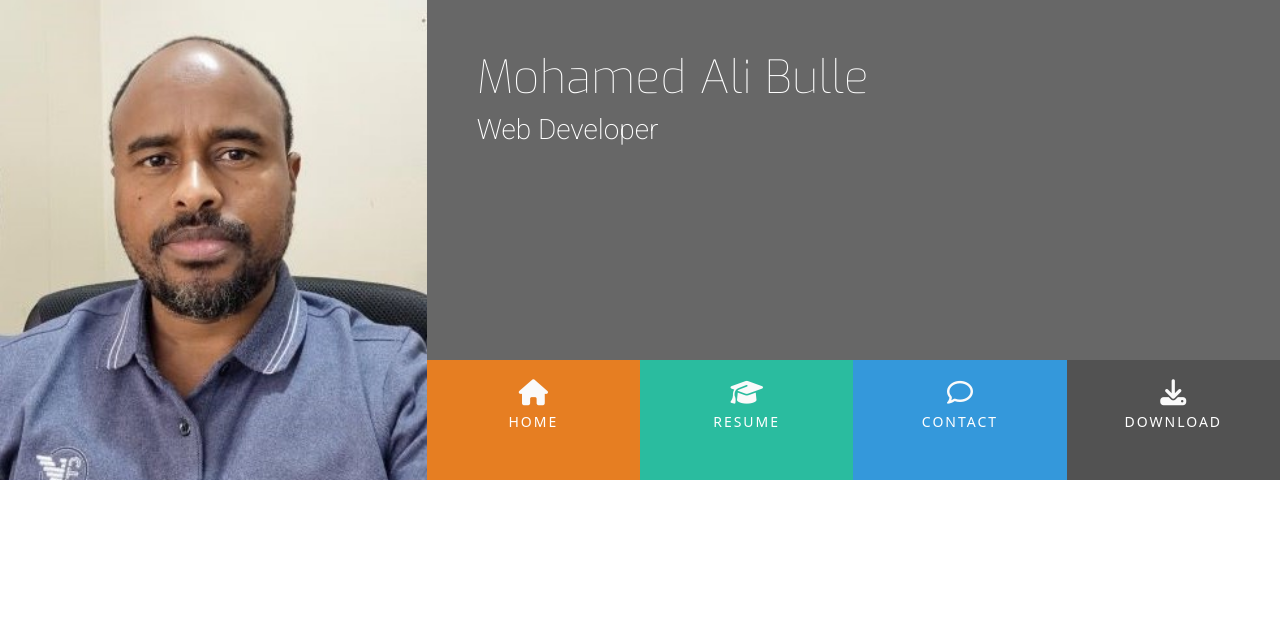
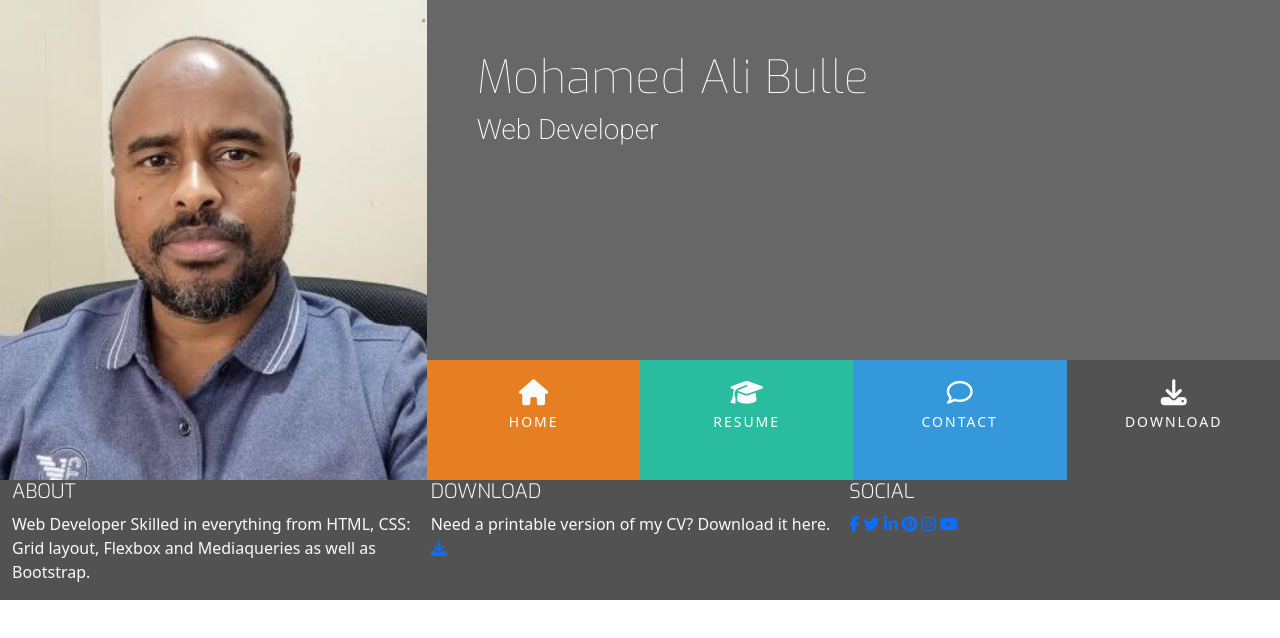
Before and after one commit to Bulle1982/CapstoneProject2, a plain HTML site: page index.html in a window 1280 px wide. Drawn offline with nearby package versions, Linux system fonts and the light colour scheme.

Commit message:
Add footer and style

```diff
--- a/assets/css/style.css
+++ b/assets/css/style.css
@@ -122,3 +122,35 @@ header {
     font-weight: 300;
     letter-spacing: 2px;
 }
+
+/* -------------------------------------------- hover.css ------------------------------------------------*/
+
+.hvr-sweep-to-bottom::before {
+
+    background-color: rgb(0, 0, 0, 0.2);
+    height: 120px;
+}
+
+
+
+.uppercase {
+    text-transform: uppercase;
+}
+
+.general-sub {
+    font-family: "Exo", sans-serif;
+    font-weight: 300;
+    color: fafafa;
+}
+
+.inline-block {
+    display: inline-block;
+}
+/* -------------------------footer-------------------------------------------------*/
+
+footer {
+    background-color: #525252;
+    color: #fafafa;
+    min-height: 120px;
+    margin: 0;
+}
--- a/index.html
+++ b/index.html
@@ -19,8 +19,22 @@
       crossorigin="anonymous"
     />
 
-    <link rel="stylesheet" href="https://cdn.jsdelivr.net/npm/@fortawesome/fontawesome-free@6.6.0/css/fontawesome.min.css" type="text/css" />
-    <link rel="stylesheet" href="https://cdnjs.cloudflare.com/ajax/libs/hover.css/2.1.1/css/hover-min.css" type="text/css" />
+    <link
+      rel="stylesheet"
+      href="https://cdn.jsdelivr.net/npm/@fortawesome/fontawesome-free@6.6.0/css/fontawesome.min.css"
+      type="text/css"
+    />
+    <link
+      rel="stylesheet"
+      href="https://cdnjs.cloudflare.com/ajax/libs/hover.css/2.1.1/css/hover-min.css"
+      type="text/css"
+    />
+
+    <link
+      rel="stylesheet"
+      href="https://cdnjs.cloudflare.com/ajax/libs/hover.css/2.1.1/css/hover-min.css"
+      type="text/css"
+    />
     <link rel="stylesheet" href="./assets/css/style.css" />
     <title>Mohamed Ali Bulle</title>
   </head>
@@ -38,20 +52,113 @@
           <div class="row no-pad">
             <div class="col">
               <ul id="nav" class="list-inline menucontainer">
-                    <li class="col-6 col-sm-3 list-inline-item ui-menu-color-home menuitem"><a href="#"><i class="fa fa-home" aria-hidden="true"></i><span>Home</span></a></li>
-                    <li class="col-6 col-sm-3 list-inline-item ui-menu-color-resume menuitem"><a href="#"><i class="fa fa-graduation-cap" aria-hidden="true"></i><span>Resume</span></a></li>
-                    <li class="col-6 col-sm-3 list-inline-item ui-menu-color-contact menuitem"><a href="#"><i class="fa fa-comment-o" aria-hidden="true"></i><span>Contact</span></a></li>
-                    <li class="col-6 col-sm-3 list-inline-item ui-menu-color-download menuitem"><a href="#"><i class="fa fa-download" aria-hidden="true"></i><span>Download</span></a></li>
+                <li
+                  class="col-6 col-sm-3 list-inline-item ui-menu-color-home menuitem"
+                >
+                  <a href="#" class="hvr-sweep-to-bottom"
+                    ><i class="fa fa-home" aria-hidden="true"></i
+                    ><span>Home</span></a
+                  >
+                </li>
+                <li
+                  class="col-6 col-sm-3 list-inline-item ui-menu-color-resume menuitem"
+                >
+                  <a href="#" class="hvr-sweep-to-bottom"
+                    ><i class="fa fa-graduation-cap" aria-hidden="true"></i
+                    ><span>Resume</span></a
+                  >
+                </li>
+                <li
+                  class="col-6 col-sm-3 list-inline-item ui-menu-color-contact menuitem"
+                >
+                  <a href="#" class="hvr-sweep-to-bottom"
+                    ><i class="fa fa-comment-o" aria-hidden="true"></i
+                    ><span>Contact</span></a
+                  >
+                </li>
+                <li
+                  class="col-6 col-sm-3 list-inline-item ui-menu-color-download menuitem"
+                >
+                  <a href="#" class="hvr-sweep-to-bottom"
+                    ><i class="fa fa-download" aria-hidden="true"></i
+                    ><span>Download</span></a
+                  >
+                </li>
               </ul>
             </div>
           </div>
         </div>
       </div>
-
     </header>
 
     <section></section>
-    <footer></footer>
-    <script src="https://kit.fontawesome.com/8942ed85c0.js" crossorigin="anonymous"></script>
+    <footer class="container-fluid">
+      <div class="row">
+        <div class="col-md-4">
+          <h5 class="uppercase general-sub">About</h5>
+          <p class="inline-block">
+            Web Developer Skilled in everything from HTML,
+            CSS: Grid layout, Flexbox and
+            Mediaqueries as well as Bootstrap.
+          </p>
+        </div>
+
+        <div class="col-md-4">
+          <h5 class="uppercase general-sub">Download</h5>
+          <p class="inline-block">
+            Need a printable version of my CV? Download it here.
+            <a href="#" target="_blank" class="cv-pdf">
+              <i class="fa fa-download" aria-hidden="true"></i>
+              <span class="sr-only">Download link.</span>
+            </a>
+          </p>
+        </div>
+        <div class="col-md-4">
+          <h5 class="uppercase general-sub">Social</h5>
+          <ul class="list-inline social-links">
+            <li class="list-inline-item">
+              <a target="_blank" href="#">
+                <i class="fa fa-facebook" aria-hidden="true"></i>
+                <span class="sr-only">Facebook</span>
+              </a>
+            </li>
+            <li class="list-inline-item">
+              <a target="_blank" href="#">
+                <i class="fa fa-twitter" aria-hidden="true"></i>
+                <span class="sr-only">Twitter</span>
+              </a>
+            </li>
+            <li class="list-inline-item">
+              <a target="_blank" href="#">
+                <i class="fa fa-linkedin" aria-hidden="true"></i>
+                <span class="sr-only">LinkedIn</span>
+              </a>
+            </li>
+            <li class="list-inline-item">
+              <a target="_blank" href="#">
+                <i class="fa fa-pinterest" aria-hidden="true"></i>
+                <span class="sr-only">Pinterest</span>
+              </a>
+            </li>
+            <li class="list-inline-item">
+              <a target="_blank" href="#">
+                <i class="fa fa-instagram" aria-hidden="true"></i>
+                <span class="sr-only">Instagram</span>
+              </a>
+            </li>
+            <li class="list-inline-item">
+              <a target="_blank" href="#">
+                <i class="fa fa-youtube" aria-hidden="true"></i>
+                <span class="sr-only">YouTube</span>
+              </a>
+            </li>
+          </ul>
+        </div>
+      </div>
+    </footer>
+    <script
+      src="https://kit.fontawesome.com/8942ed85c0.js"
+      crossorigin="anonymous"
+    ></script>
   </body>
 </html>
```
Lines whose indentation alone changed are shown as unchanged.
